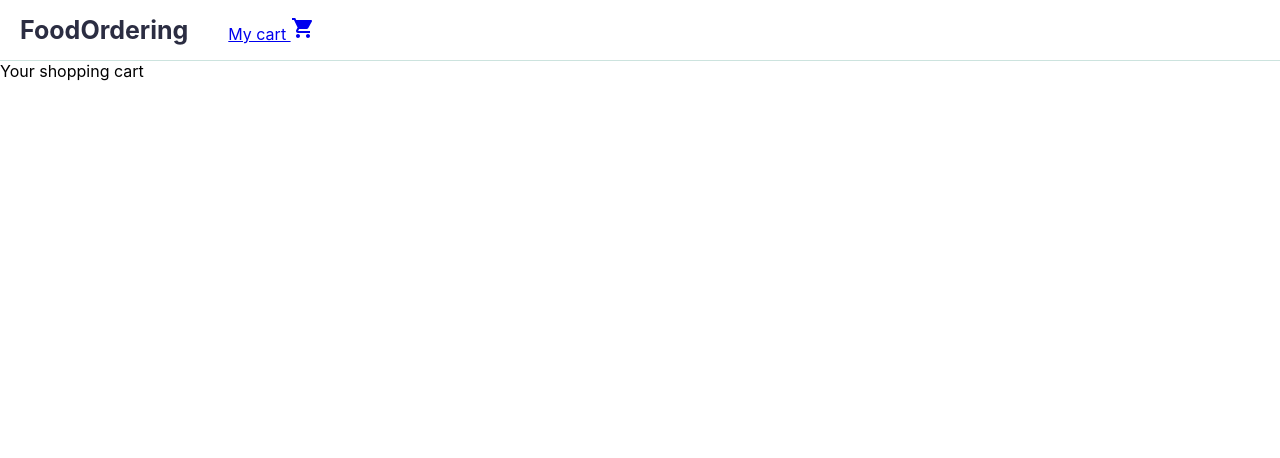
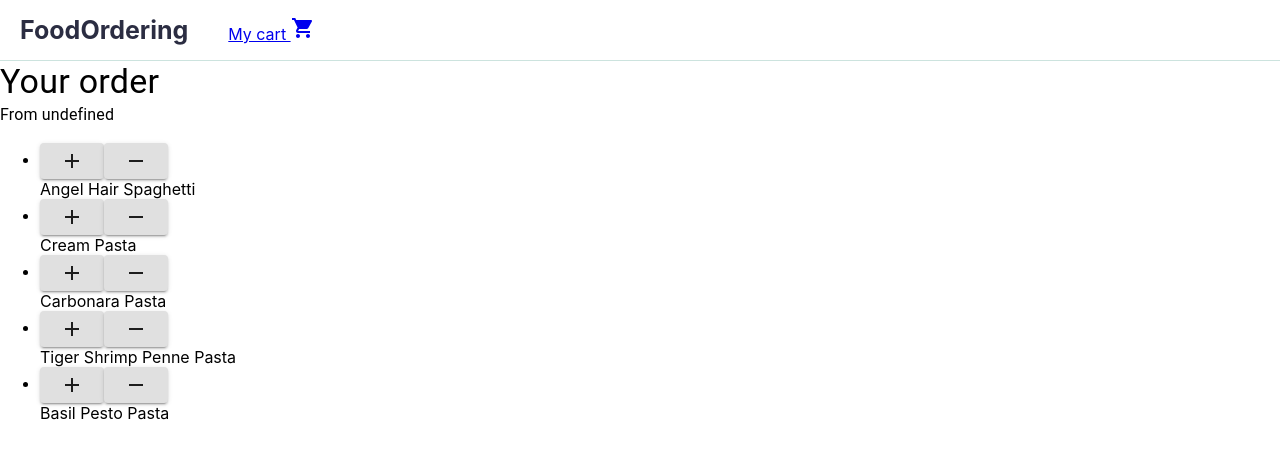
Before and after one commit to ab0515/food-ordering-react, a React (Create React App) app: page /cart in a window 1280 px wide. Shown: the top 458 px of the page. Built offline with nearby package versions, Linux system fonts and the light colour scheme.

Commit message:
used redux for shopping cart and updated redux logic for menu items

```diff
--- a/src/components/Cart.js
+++ b/src/components/Cart.js
@@ -1,15 +1,49 @@
 import React from 'react';
-
 import { useSelector } from 'react-redux';
 
+import { Typography, Button } from '@material-ui/core';
+import { makeStyles } from '@material-ui/styles';
+import { mergeClasses } from '@material-ui/styles';
+import AddIcon from '@material-ui/icons/Add';
+import RemoveIcon from '@material-ui/icons/Remove';
+
+const useStyles = makeStyles({
+	buttons: {
+		display: 'flex',
+	},
+	list: {
+		display: 'flex',
+	}
+});
+
 const Cart = () => {
-	const orders = useSelector(state => state.orders);
+	const orders = useSelector(state => state.orders.orders);
+	const classes = useStyles();
+
+	console.log(orders);
+
+	const handleOnPlus = (e) => {
+		let i = e.currentTarget.getAttribute("data-key");
+		orders[i].quantity += 1;
+	};
+
+	const handleOnMinus = (e) => {
+		let i = e.currentTarget.getAttribute("data-key");
+		orders[i].quantity -= 1;
+	};
 
 	const orderList = (
 		<ul>
 			{
-				orders.map(item =>
-					<li key={item.id}>{item.name}</li>
+				orders.map((item, idx) =>
+					<li key={item.id}>
+						<div className={mergeClasses.buttons}>
+							<Button data-key={idx} variant="contained" onClick={handleOnPlus}><AddIcon /></Button>
+							<span className={classes.quantity}>{item.quantity}</span>
+							<Button data-key={idx} variant="contained" onClick={handleOnMinus}><RemoveIcon /></Button>
+						</div>
+						{item.name}
+					</li>
 				)
 			}
 		</ul>
@@ -17,9 +51,12 @@ const Cart = () => {
 
 	return (
 		<div>
-			Your shopping cart
+			<Typography variant="h4">Your order</Typography>
+			<Typography variant="body1">{orders.length > 0 ? 'From ' + orders[0].restName : ''}</Typography>
 
-			{orderList}
+			<div className={classes.list}>
+				{orderList}
+			</div>
 		</div>
 	);
 };
--- a/src/components/Menu.js
+++ b/src/components/Menu.js
@@ -1,6 +1,7 @@
 import React, { useState } from 'react';
 import { useParams } from 'react-router-dom';
 import { useDispatch } from 'react-redux';
+import MenuItem from './MenuItem';
 
 import { Typography, Card, CardContent, Button } from '@material-ui/core';
 import { Dialog, DialogTitle, DialogContent, DialogActions } from '@material-ui/core';
@@ -8,7 +9,8 @@ import { makeStyles } from '@material-ui/styles';
 import AddIcon from '@material-ui/icons/Add';
 import RemoveIcon from '@material-ui/icons/Remove';
 
-import { orderAdded } from '../features/orders/ordersSlice';
+import { addToCart } from '../features/orders/ordersSlice';
+import menuItems from '../data/menuItems.json';
 
 const useStyles = makeStyles({
 	main: {
@@ -17,19 +19,8 @@ const useStyles = makeStyles({
 		justifyContent: 'center',
 		alignItems: 'center',
 	},
-	card: {
-		marginTop: 20,
-		"&:hover": {
-			backgroundColor: "#eaf4f4"
-		},
-		boxShadow: 3,
-		cursor: "pointer",
-	},
 	list: {
 		maxWidth: 500,
-	},
-	title: {
-		fontWeight: "bold",
 	},
 	dialogFooter: {
 		display: 'flex',
@@ -50,47 +41,9 @@ const Menu = () => {
 	const [selectedMenu, setSelectedMenu] = useState(0);
 	const [quantity, setQuantity] = useState(1);
 
-	const menuItems = [
-		{
-			id: 1,
-			name: 'Angel Hair Spaghetti',
-			description: 'Aenean faucibus rhoncus cursus.',
-			price: 17.24,
-			weight: '450g'
-		},
-		{
-			id: 2,
-			name: 'Cream Pasta',
-			description: 'Lorem ipsum dolor sit amet, consectetur adipiscing elit, ac interdum arcu vulputate at.',
-			price: 19.55,
-			weight: '400g'
-		},
-		{
-			id: 3,
-			name: 'Carbonara Pasta',
-			description: 'Donec pretium vulputate arcu, ac interdum arcu vulputate at.',
-			price: 19.55,
-			weight: '430g'
-		},
-		{
-			id: 4,
-			name: 'Tiger Shrimp Penne Pasta',
-			description: 'Aenean faucibus rhoncus cursus. Donec pretium vulputate arcu, ac interdum arcu vulputate at.',
-			price: 22.49,
-			weight: '430g'
-		},
-		{
-			id: 5,
-			name: 'Basil Pesto Pasta',
-			description: 'Donec pretium vulputate arcu, ac interdum arcu vulputate at.',
-			price: 19.89,
-			weight: '430g'
-		},
-	];
-
 	const handleOpen = (e) => {
 		let key = e.currentTarget.getAttribute("data-key");
-		let idx = menuItems.findIndex(item => item.id.toString() === key);
+		let idx = menuItems.findIndex(item => item.id === key);
 		setSelectedMenu(idx);
 		setOpen(true);
 	};
@@ -100,9 +53,12 @@ const Menu = () => {
 	};
 
 	const handleAddToCart = () => {
-		const menu = menuItems[selectedMenu];
+		const item = {
+			...menuItems[selectedMenu],
+			quantity
+		};
 		dispatch(
-			orderAdded(menu)
+			addToCart(item)
 		);
 		setOpen(false);
 	};
@@ -112,17 +68,7 @@ const Menu = () => {
 		if (quantity > 0) {		// no minus quantity allowed
 			setQuantity(quantity-1);
 		}
-	}
-
-	const menuList = menuItems.map(item =>
-			<Card key={item.id} data-key={item.id} className={classes.card} onClick={handleOpen}>
-				<CardContent>
-					<Typography variant="subtitle1" className={classes.title}>{item.name}</Typography>
-					<Typography variant="body2" color="textSecondary">{item.description}</Typography>
-					<Typography variant="body1">${item.price}</Typography>
-				</CardContent>
-			</Card>
-	);
+	};
 
 	const dialog = (
 		<Dialog
@@ -153,7 +99,11 @@ const Menu = () => {
 		<div className={classes.main}>
 			<Typography variant="h5">{restName}</Typography>
 			<div className={classes.list}>
-				{menuList}
+				{
+					menuItems.map(item => (
+						<MenuItem item={item} onClick={handleOpen} />
+					))
+				}
 			</div>
 
 			{dialog}
--- /dev/null
+++ b/src/components/MenuItem.js
@@ -0,0 +1,34 @@
+import React from 'react';
+import { makeStyles } from '@material-ui/styles';
+import { Typography, Card, CardContent } from '@material-ui/core';
+
+const useStyles = makeStyles({
+	title: {
+		fontWeight: 'bold',
+	},
+	card: {
+		marginTop: 20,
+		"&:hover": {
+			backgroundColor: "#eaf4f4"
+		},
+		boxShadow: 3,
+		cursor: "pointer",
+	},
+
+})
+
+const MenuItem = ({item, onClick}) => {
+	const classes = useStyles();
+
+	return (
+		<Card key={item.id} data-key={item.id} className={classes.card} onClick={onClick}>
+			<CardContent>
+				<Typography variant="subtitle1" className={classes.title}>{item.name}</Typography>
+				<Typography variant="body2" color="textSecondary">{item.description}</Typography>
+				<Typography variant="body1">${item.price}</Typography>
+			</CardContent>
+		</Card>
+	);
+};
+
+export default MenuItem;
--- a/src/components/Restaurants.js
+++ b/src/components/Restaurants.js
@@ -27,38 +27,10 @@ const Restaurants = () => {
 	const classes = useStyles();
 	const history = useHistory();
 
-	// const rests = [
-	// 	{
-	// 		id: 1,
-	// 		name: 'Restaurant 1',
-	// 		category: 'Fast Food'
-	// 	},
-	// 	{
-	// 		id: 2,
-	// 		name: 'Restaurant Cafe 2',
-	// 		category: 'Dessert'
-	// 	},
-	// 	{
-	// 		id: 3,
-	// 		name: 'Blah Blah Coffee',
-	// 		category: 'Dessert'
-	// 	},
-	// 	{
-	// 		id: 4,
-	// 		name: 'Delicious Pizza',
-	// 		category: 'Pizza'
-	// 	},
-	// 	{
-	// 		id: 5,
-	// 		name: 'Omega Chicken',
-	// 		category: 'Chicken'
-	// 	}
-	// ];
-
 	const handleCardClick = (e) => {
 		// history.push("/")
 		let key = e.currentTarget.getAttribute("data-key");
-		let idx = restData.findIndex(item => item.id.toString() === key);
+		let idx = restData.findIndex(item => item.id === key);
 		// console.log(idx);
 		history.push(`/restaurants/${restData[idx].name}`);
 	};
--- /dev/null
+++ b/src/data/menuItems.json
@@ -0,0 +1,42 @@
+[
+	{
+		"id": "1",
+		"name": "Angel Hair Spaghetti",
+		"description": "Aenean faucibus rhoncus cursus.",
+		"price": 17.24,
+		"weight": "450g",
+		"selected": false
+	},
+	{
+		"id": "2",
+		"name": "Cream Pasta",
+		"description": "Lorem ipsum dolor sit amet, consectetur adipiscing elit, ac interdum arcu vulputate at.",
+		"price": 19.55,
+		"weight": "400g",
+		"selected": false
+	},
+	{
+		"id": "3",
+		"name": "Carbonara Pasta",
+		"description": "Donec pretium vulputate arcu, ac interdum arcu vulputate at.",
+		"price": 19.55,
+		"weight": "430g",
+		"selected": false
+	},
+	{
+		"id": "4",
+		"name": "Tiger Shrimp Penne Pasta",
+		"description": "Aenean faucibus rhoncus cursus. Donec pretium vulputate arcu, ac interdum arcu vulputate at.",
+		"price": 22.49,
+		"weight": "430g",
+		"selected": false
+	},
+	{
+		"id": "5",
+		"name": "Basil Pesto Pasta",
+		"description": "Donec pretium vulputate arcu, ac interdum arcu vulputate at.",
+		"price": 19.89,
+		"weight": "430g",
+		"selected": false
+	}
+]
--- a/src/data/restaurants.json
+++ b/src/data/restaurants.json
@@ -1,26 +1,26 @@
 [
 	{
-		"id": 1,
+		"id": "1",
 		"name": "Restaurant 1",
 		"category": "Fast Food"
 	},
 	{
-		"id": 2,
+		"id": "2",
 		"name": "Restaurant Cafe 2",
 		"category": "Dessert"
 	},
 	{
-		"id": 3,
+		"id": "3",
 		"name": "Blah Blah Coffee",
 		"category": "Dessert"
 	},
 	{
-		"id": 4,
+		"id": "4",
 		"name": "Delicious Pizza",
 		"category": "Pizza"
 	},
 	{
-		"id": 5,
+		"id": "5",
 		"name": "Amazing Chicken",
 		"category": "Chicken"
 	}
--- /dev/null
+++ b/src/features/actions/ActionTypes.js
@@ -0,0 +1,4 @@
+export const ADD_TO_CART = 'ADD_TO_CART';
+export const REMOVE_FROM_CART = 'REMOVE_FROM_CART';
+export const ADD_QUANTITY = 'ADD_QUANTITY';
+export const SUB_QUANTITY = 'SUB_QUANTITY';
--- a/src/features/orders/ordersSlice.js
+++ b/src/features/orders/ordersSlice.js
@@ -1,17 +1,48 @@
 import { createSlice } from '@reduxjs/toolkit';
+import menuItems from '../../data/menuItems.json';
 
-const initialState = [];
+const initialState = {
+	orders: menuItems,
+	quantityById: {},
+};
+
+const initAmt = 1;
 
 const ordersSlice = createSlice({
 	name: 'orders',
 	initialState,
 	reducers: {
-		orderAdded(state, action) {
-			state.push(action.payload);
+		addToCart(state, action) {
+			return {
+				...state,
+				orders: state.orders.map(order =>
+					order.id === action.payload.id ? { ...action.payload, selected: true } : order,
+				),
+			};
+		},
+		addQuantity(state, action) {
+			const { menuId } = action.payload;
+			if (state.quantityById[menuId] === undefined) {
+				return {
+					...state,
+					quantityById: {
+						...action.quantityById,
+						[menuId]: initAmt + 1,
+					}
+				};
+			} else {
+				return {
+					...state,
+					quantityById: {
+						...action.quantityById,
+						[menuId]: action.quantityById[menuId] + 1,
+					}
+				};
+			}
 		}
 	}
 });
 
-export const { orderAdded } = ordersSlice.actions;
+export const { addToCart, addQuantity } = ordersSlice.actions;
 
 export default ordersSlice.reducer;
```
